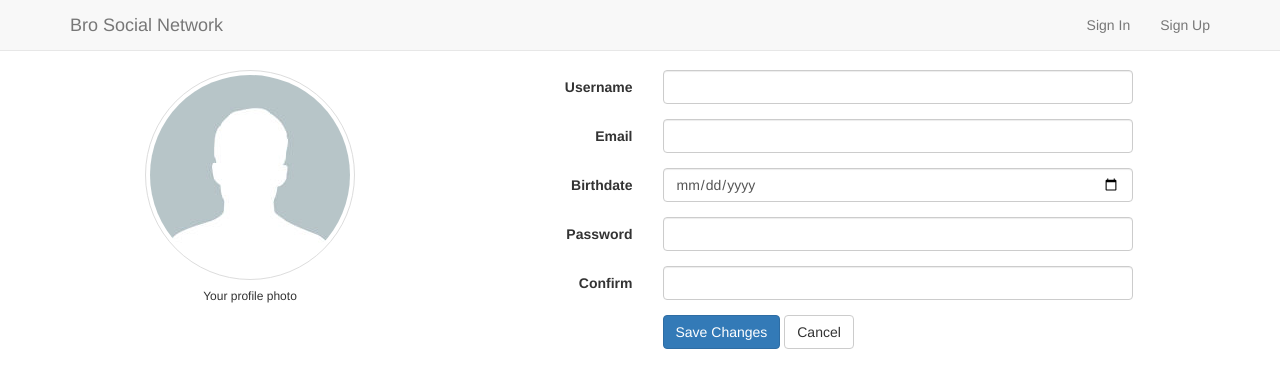
After one commit to Isabek/planbrothersapp, a Python web app: template web-application/templates/bro/edit_profile.html in a window 1280 px wide. The commit adds this page. Shown: the top 388 px of the page. Run offline with Jinja, Linux system fonts and the light colour scheme; the template is opened without the code that fills it, so the values that code supplies are empty, except form fields; form fields are guessed from the names that the template uses.

Commit message:
- Added Edit Profile page for current bro. - Added validation for exists bro.

```diff
--- a/web-application/bro/models.py
+++ b/web-application/bro/models.py
@@ -26,7 +26,7 @@ class Bro(db.Model, UserMixin):
 
     def __init__(self, username, password, email, birthdate):
         self.username = username
-        self._set_password(password)
+        self.password = password
         self.email = email
         self.birthdate = birthdate
         self.registered_on = datetime.utcnow()
@@ -35,6 +35,7 @@ class Bro(db.Model, UserMixin):
     def password(self):
         return self._password
 
+    @password.setter
     def _set_password(self, plaintext):
         self._password = generate_password_hash(plaintext, BCRYPT_LOG_ROUNDS)
 
--- /dev/null
+++ b/web-application/templates/bro/edit_profile.html
@@ -0,0 +1,93 @@
+{% extends 'layouts/base.html' %}
+
+{% set page_title = "Edit Profile" %}
+
+{% block css %}
+    {{ super() }}
+    <link rel="stylesheet" href="{{ url_for('static', filename='css/bootstrap-datepicker3.min.css') }}">
+{% endblock %}
+
+
+{% block container %}
+    <div class="row">
+        <div class="col-md-4 col-sm-6 col-xs-12">
+            <div class="text-center">
+                <img src="{{ url_for('static', filename='images/no-user.jpg') }}"
+                     class="avatar img-circle img-thumbnail" alt="avatar">
+                <h6>Your profile photo</h6>
+            </div>
+        </div>
+        <div class="col-md-8 col-xs-12">
+            <div class="col-md-12">
+                <form class="form-horizontal" method="post" action="{{ url_for('bro.edit_profile') }}" role="form">
+                    {{ form.csrf_token }}
+                    <div class="form-group {% if form.username.errors %} has-error {% endif %}">
+                        {{ form.username.label(class_="col-lg-3 control-label") }}
+                        <div class="col-lg-8">
+                            {{ form.username(class_="form-control") }}
+                            {% for error in form.username.errors %}
+                                <p class="help-block">{{ error }}</p>
+                            {% endfor %}
+                        </div>
+                    </div>
+                    <div class="form-group {% if form.email.errors %} has-error {% endif %}">
+                        {{ form.email.label(class_="col-lg-3 control-label") }}
+                        <div class="col-lg-8">
+                            {{ form.email(class_="form-control") }}
+                            {% for error in form.email.errors %}
+                                <p class="help-block">{{ error }}</p>
+                            {% endfor %}
+                        </div>
+                    </div>
+                    <div class="form-group {% if form.birthdate.errors %} has-error {% endif %}">
+                        {{ form.birthdate.label(class_="col-lg-3 control-label") }}
+                        <div class="col-lg-8">
+                            {{ form.birthdate(class_="form-control", id='birthdate') }}
+                            {% for error in form.birthdate.errors %}
+                                <p class="help-block">{{ error }}</p>
+                            {% endfor %}
+                        </div>
+                    </div>
+                    <div class="form-group {% if form.password.errors %} has-error {% endif %}">
+                        {{ form.password.label(class_="col-lg-3 control-label") }}
+                        <div class="col-lg-8">
+                            {{ form.password(class_="form-control") }}
+                            {% for error in form.password.errors %}
+                                <p class="help-block">{{ error }}</p>
+                            {% endfor %}
+                        </div>
+                    </div>
+                    <div class="form-group {% if form.confirm.errors %} has-error {% endif %}">
+                        {{ form.confirm.label(class_="col-lg-3 control-label") }}
+                        <div class="col-lg-8">
+                            {{ form.confirm(class_="form-control") }}
+                            {% for error in form.confirm.errors %}
+                                <p class="help-block">{{ error }}</p>
+                            {% endfor %}
+                        </div>
+                    </div>
+                    <div class="form-group">
+                        <label class="col-md-3 control-label"></label>
+                        <div class="col-md-8">
+                            <input class="btn btn-primary" value="Save Changes" type="submit">
+                            <span></span>
+                            <a href="{{ url_for('bro.profile') }}" class="btn btn-default">Cancel</a>
+                        </div>
+                    </div>
+                </form>
+            </div>
+        </div>
+    </div>
+{% endblock %}
+
+{% block js %}
+    {{ super() }}
+    <script src="{{ url_for('static', filename='js/bootstrap-datepicker.min.js') }}"></script>
+    <script>
+        $(function () {
+            $('#birthdate').datepicker({
+                endDate: '-10y'
+            });
+        });
+    </script>
+{% endblock %}
--- a/web-application/templates/bro/profile.html
+++ b/web-application/templates/bro/profile.html
@@ -34,7 +34,7 @@
                 </table>
             </div>
             <div class="col-md-8">
-                <a href="#" class="btn btn-primary">Edit Profile</a>
+                <a href="{{ url_for('bro.edit_profile') }}" class="btn btn-primary">Edit Profile</a>
                 <span></span>
                 <a href="#" class="btn btn-danger">Delete Profile</a>
             </div>
```
Also changed, not shown: web-application/bro/forms.py (+21 -0 lines), web-application/bro/views.py (+12 -1 lines).
